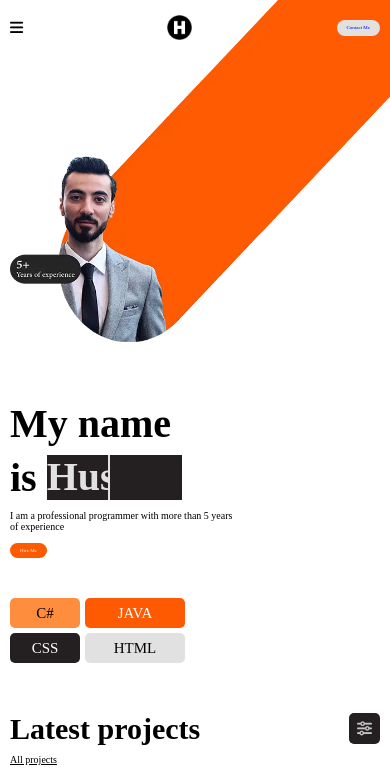
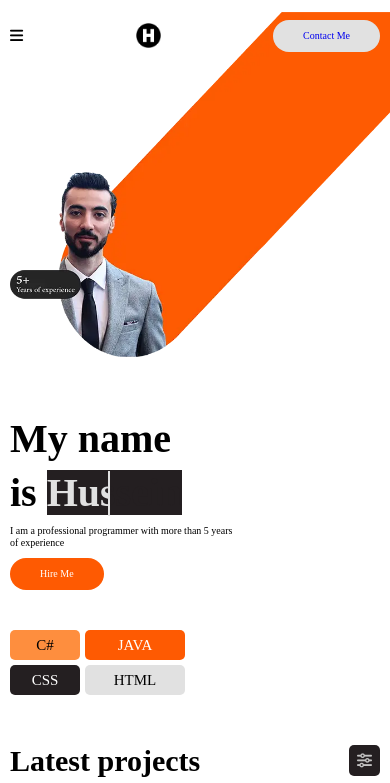
Before and after one commit to 7-hamo/My-Cv, a plain HTML site: page index.html in a window 390 px wide. Shown: the top 783 px of the page. Drawn offline with nearby package versions, Linux system fonts and the light colour scheme.

Commit message:
cancel button changes for mobile

```diff
--- a/css/css.css
+++ b/css/css.css
@@ -93,12 +93,7 @@ a{
     color: #fff;
     background-color:var(--color-light-black);
 }
-@media screen and (max-width:500px) {
-    .button{
-        padding: .5rem 1rem;
-        font-size: .5rem;
-    }
-}
+
 /* logo */
 .logo{
     width: 3rem;
```
